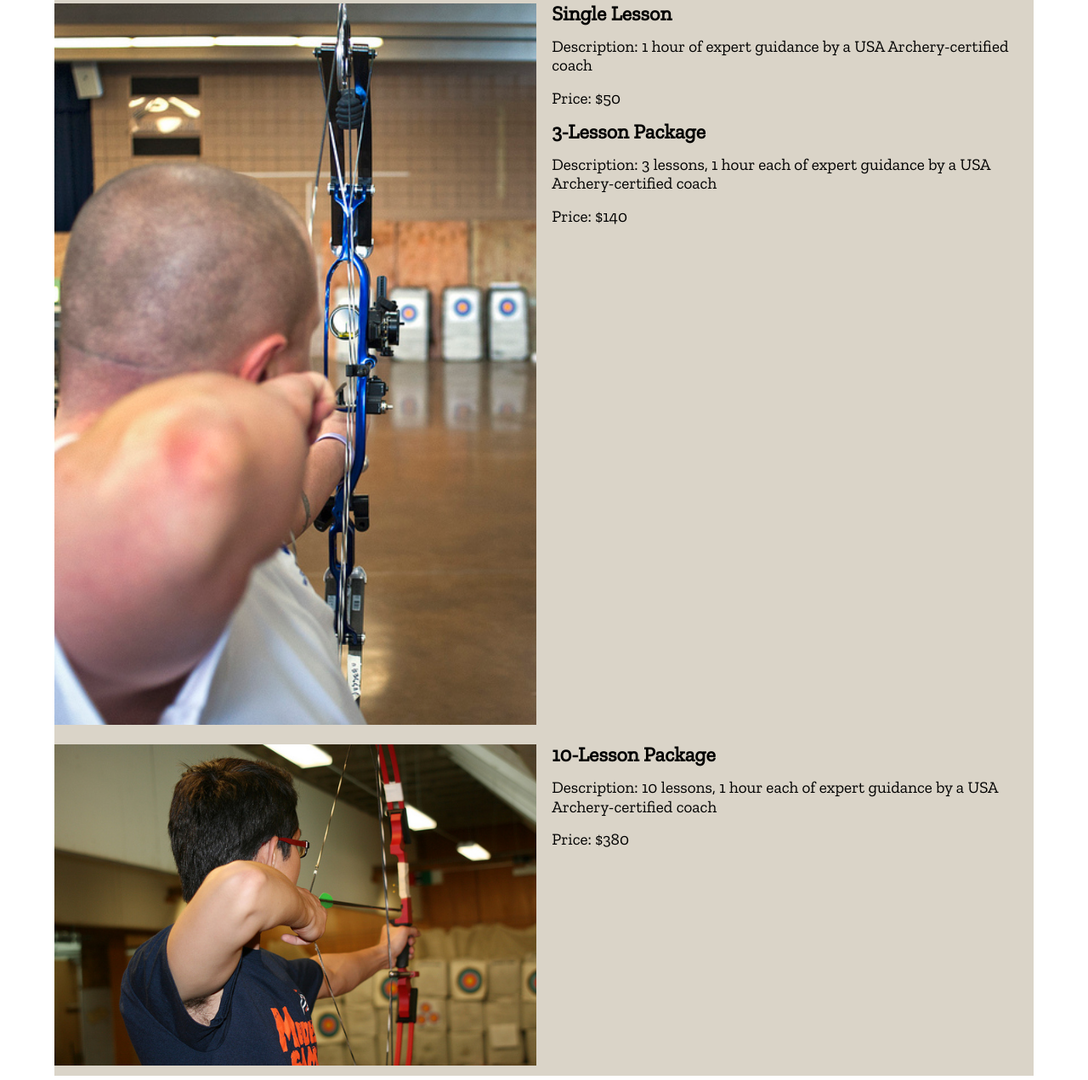
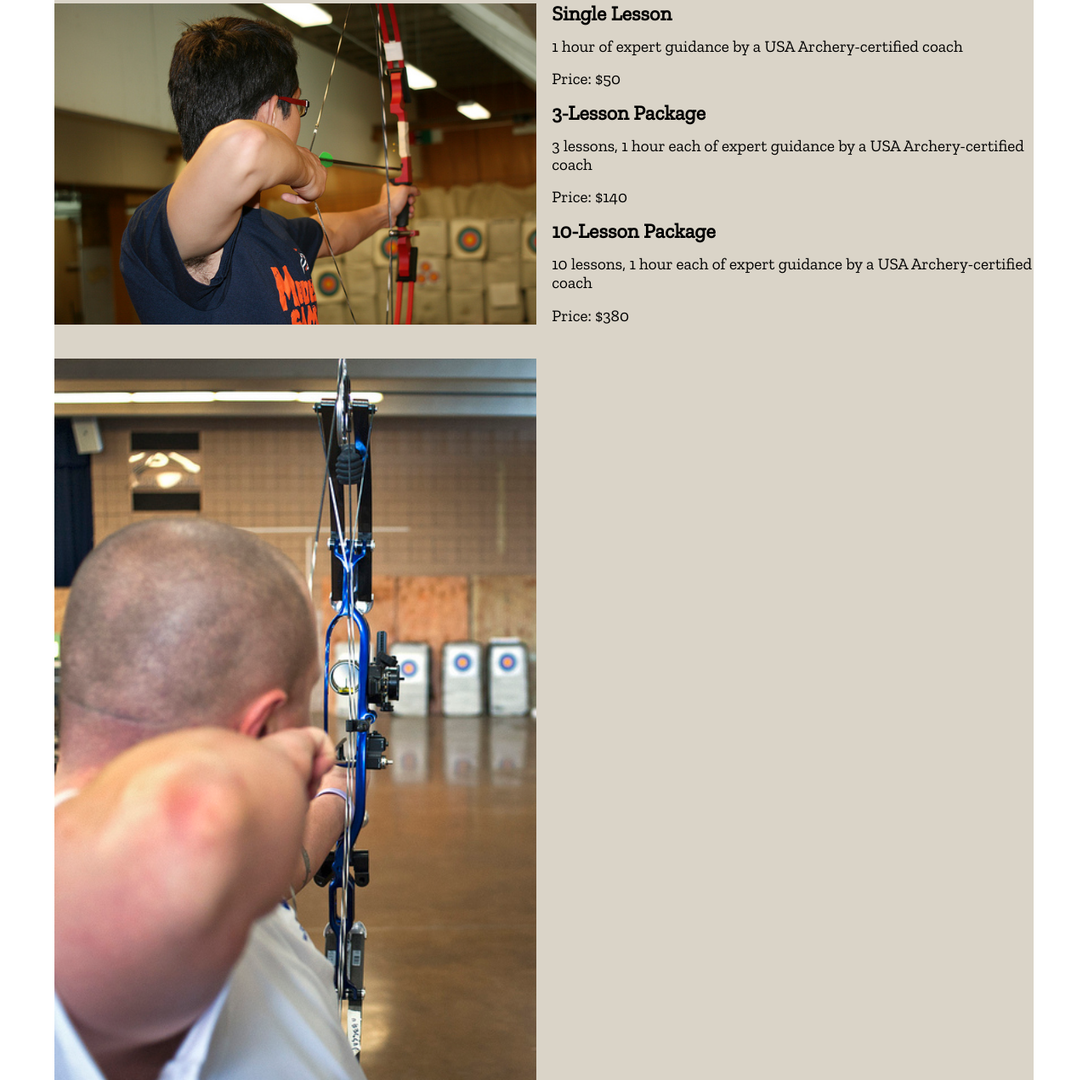
Before and after one commit to mikeshhoffman/STP-Archery, a plain HTML site: page privatelessons.html in a window 1280 px wide. Shown: the part 207-1478 px from the top of the page at 85% size. Drawn offline with nearby package versions, Linux system fonts and the light colour scheme.

Commit message:
Move lesson3 up

```diff
--- a/privatelessons.html
+++ b/privatelessons.html
@@ -28,12 +28,12 @@
 
     <div class="section group">
       <div class="col span_1_of_2">
-        <img src="images/lesson1.jpg" alt="Lessons photo 1" class="right">
+        <img src="images/lesson2.jpg" alt="Lessons photo 2" class="right">
       </div>
       <div class="col span_1_of_2">
         <h2>Single Lesson</h2>
         <p>
-          Description: 1 hour of expert guidance by a USA Archery-certified coach
+          1 hour of expert guidance by a USA Archery-certified coach
         </p>
         <p>
           Price: $50
@@ -41,26 +41,27 @@
 
         <h2>3-Lesson Package</h2>
         <p>
-          Description: 3 lessons, 1 hour each of expert guidance by a USA Archery-certified coach
+          3 lessons, 1 hour each of expert guidance by a USA Archery-certified coach
         </p>
         <p>
           Price: $140
+        </p>
+
+        <h2>10-Lesson Package</h2>
+        <p>
+          10 lessons, 1 hour each of expert guidance by a USA Archery-certified coach
+        </p>
+        <p>
+          Price: $380
         </p>
       </div>
     </div>
 
     <div class="section group">
       <div class="col span_1_of_2">
-        <img src="images/lesson2.jpg" alt="Lessons photo 2" class="right">
+        <img src="images/lesson1.jpg" alt="Lessons photo 1" class="right">
       </div>
       <div class="col span_1_of_2">
-        <h2>10-Lesson Package</h2>
-        <p>
-          Description: 10 lessons, 1 hour each of expert guidance by a USA Archery-certified coach
-        </p>
-        <p>
-          Price: $380
-        </p>
       </div>
     </div>
 
```
